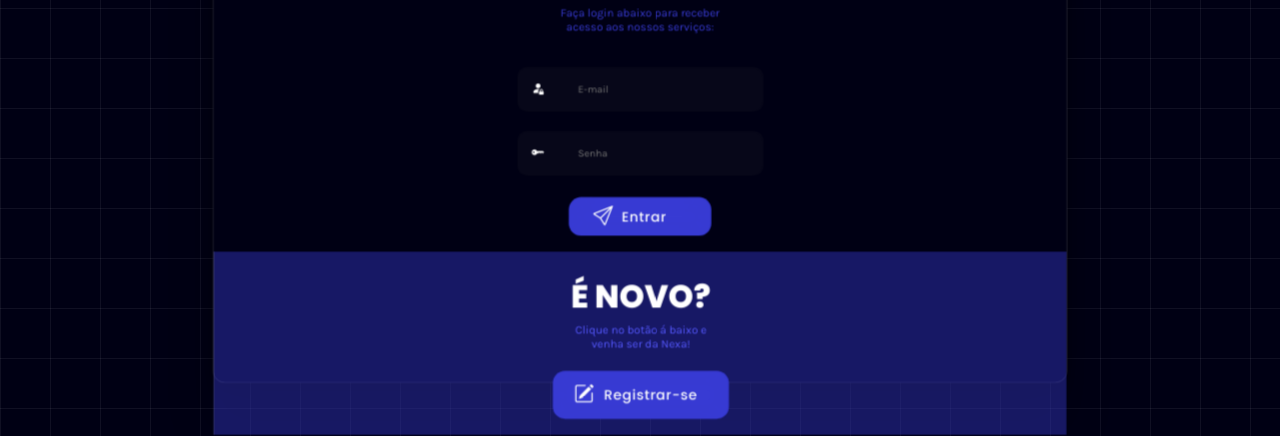
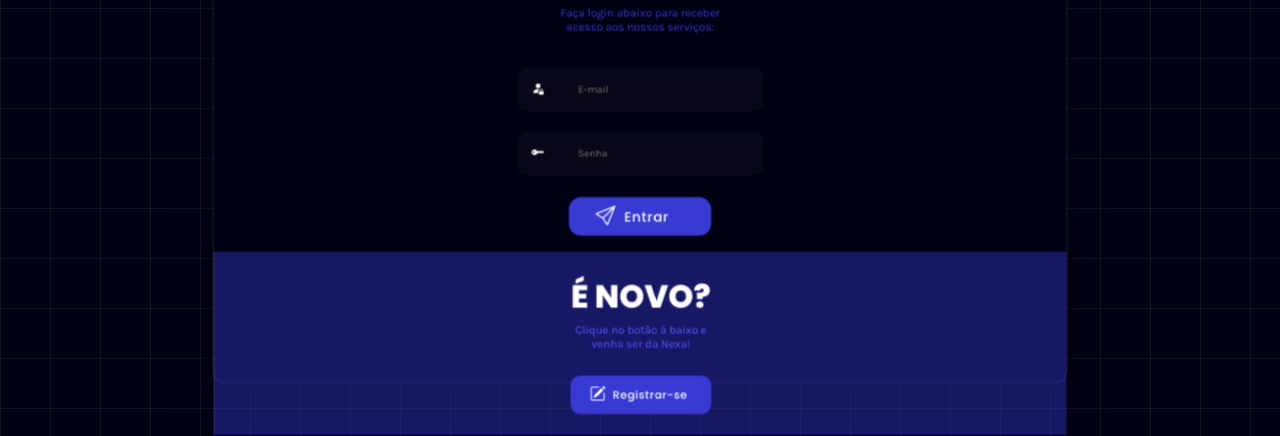
Before and after one commit to Thex2245/Tela-login, a plain HTML site: page index.html in a window 1280 px wide. Shown: the part 242-678 px from the top of the page. Drawn offline with nearby package versions, Linux system fonts and the light colour scheme.

Commit message:
versão 1.0

```diff
--- a/style.css
+++ b/style.css
@@ -132,7 +132,6 @@ background-size: 50px 50px; /* Tamanho das linhas */
     padding: 0.35em;
     padding-left: 1.2em;
     border-radius: 0.9em;
-    border: none;
     display: flex;
     align-items: center;
     box-shadow: inset 0 0 1.6em -0.6em #383bd3;
@@ -239,7 +238,6 @@ form {
     padding: 0.35em;
     padding-left: 1.0em;
     border-radius: 0.9em;
-    border: none;
     display: flex;
     align-items: center;
     box-shadow: inset 0 0 1.6em -0.6em #383bd3;
@@ -310,6 +308,10 @@ form {
         transform: scale(0.8);
     }
 
+    .registrar-se {
+        transform: scale(0.8);
+    }
+
     .e-mail, .senha {
         transform: scale(0.8);
     }
```
